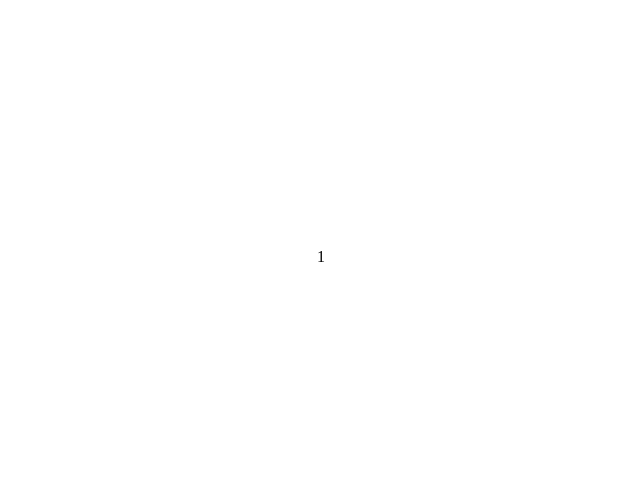
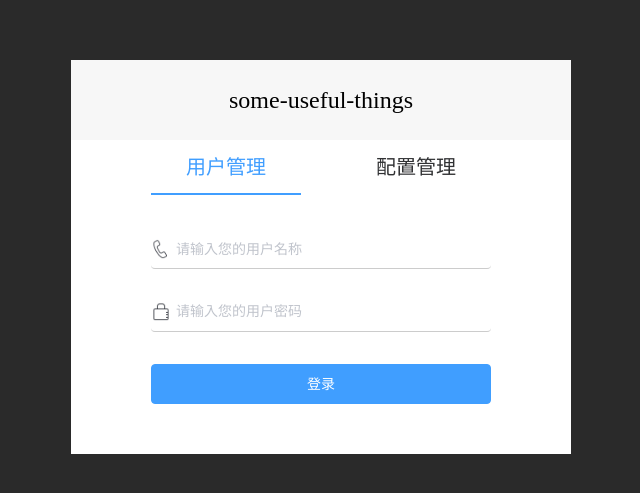
Before and after one commit to zhangyonghui1999/some-useful-things, a Vue app: page / in a window 1280 px wide. Shown: the part 143-636 px from the top of the page, without its empty margins (319-959 px from the left). Built offline with nearby package versions, Linux system fonts and the light colour scheme.

Commit message:
登录页面

```diff
--- a/src/views/login/index.vue
+++ b/src/views/login/index.vue
@@ -1,6 +1,24 @@
 <template>
   <div class="login">
-    1
+    <div class="m_content">
+      <header class="header">some-useful-things</header>
+      <section class="content">
+        <el-tabs v-model="activeName" @tab-click="handleClick" stretch>
+          <el-tab-pane label="用户管理" name="first"></el-tab-pane>
+          <el-tab-pane label="配置管理" name="second"></el-tab-pane>
+        </el-tabs>
+
+        <el-form :model="loginForm" :rules="loginRules" ref="loginForm" v-show="tabStatus">
+          <el-form-item prop="userName" class="user-name">
+            <el-input v-model.trim="loginForm.userName" placeholder="请输入您的用户名称"></el-input>
+          </el-form-item>
+          <el-form-item prop="password" class="user-password">
+            <el-input v-model.trim="loginForm.password" placeholder="请输入您的用户密码"></el-input>
+          </el-form-item>
+          <el-button type="primary" @click="login" class="btn">登录</el-button>
+        </el-form>
+      </section>
+    </div>
   </div>
 </template>
 
@@ -8,17 +26,126 @@
 export default {
   data () {
     return {
-      msg: 1
+      activeName: 'first',
+      tabStatus: true,
+      loginForm: {
+        userName: '',
+        password: ''
+      },
+      loginRules: {
+        userName: [
+          { required: true, message: '请输入用户姓名', trigger: 'blur' }
+        ],
+        password: [
+          { required: true, message: '请输入用户密码', trigger: 'blur' }
+        ]
+      }
+    }
+  },
+  methods: {
+    handleClick (tab, event) {
+      if (event.target.innerText === '用户管理') {
+        this.tabStatus = true
+      } else {
+        this.tabStatus = false
+      }
+    },
+    login () {
+      this.$refs.loginForm.validate(valid => {
+        if (valid) {
+          if (this.loginForm.userName === 'admin' && this.loginForm.password === 'admin') {
+            this.$router.replace({ name: 'home' })
+          } else {
+            this.$message.error('用户名或密码错误，请重新输入')
+          }
+        }
+      })
     }
   }
 }
 </script>
 
-<style lang="scss" scoped>
+<style lang="scss">
   .login {
+    background-color: #2a2a2a;
     height: 100%;
     display: flex;
     justify-content: center;
     align-items: center;
+    .m_content {
+      width: 500px;
+      padding-bottom: 50px;
+      background-color: #fff;
+      .header {
+        height: 80px;
+        line-height: 80px;
+        font-size: 24px;
+        color: black;
+        font-weight: 500;
+        background-color: #f7f7f7;
+        text-align: center;
+      }
+      .content {
+        padding: 0 80px;
+        .el-tabs {
+          margin-bottom: 20px;
+          .el-tabs__header {
+            .el-tabs__nav-wrap {
+              &::after {
+                display: none;
+              }
+              .el-tabs__nav-scroll {
+                .el-tabs__nav {
+                  height: 55px;
+                  line-height: 55px;
+                  .el-tabs__item {
+                    height: 55px;
+                    line-height: 55px;
+                    font-size: 20px;
+                  }
+                }
+              }
+            }
+          }
+        }
+      }
+      .el-form {
+        .el-form-item {
+          .el-form-item__content {
+            .el-input {
+              .el-input__inner {
+                padding-left: 25px;
+                border: none;
+                border-bottom: 1px solid #ccc;
+              }
+            }
+          }
+        }
+        .user-name {
+          .el-form-item__content {
+            .el-input {
+              .el-input__inner {
+                background: url('../../assets/img/phone.png') no-repeat left center;
+                background-size: 20px 20px;
+              }
+            }
+          }
+        }
+        .user-password {
+          .el-form-item__content {
+            .el-input {
+              .el-input__inner {
+                background: url('../../assets/img/password.png') no-repeat left center;
+                background-size: 20px 20px;
+              }
+            }
+          }
+        }
+        .btn {
+          width: 100%;
+          margin-top: 10px;
+        }
+      }
+    }
   }
 </style>
```
Also changed, not shown: src/assets/img/password.png (added), src/assets/img/phone.png (added).
